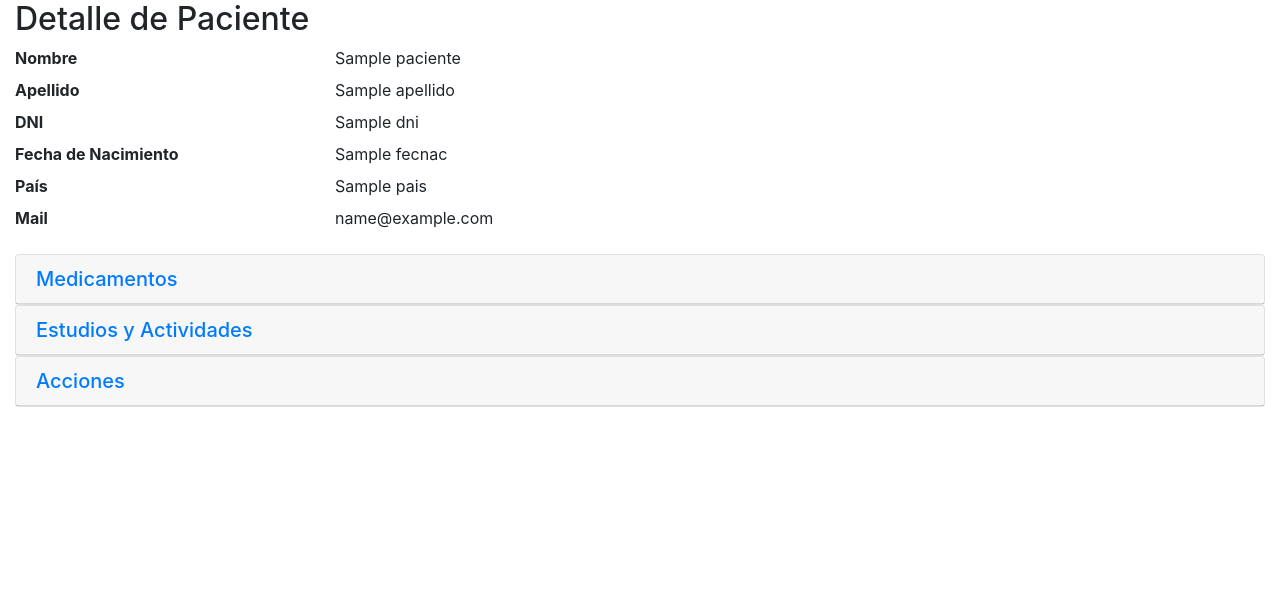
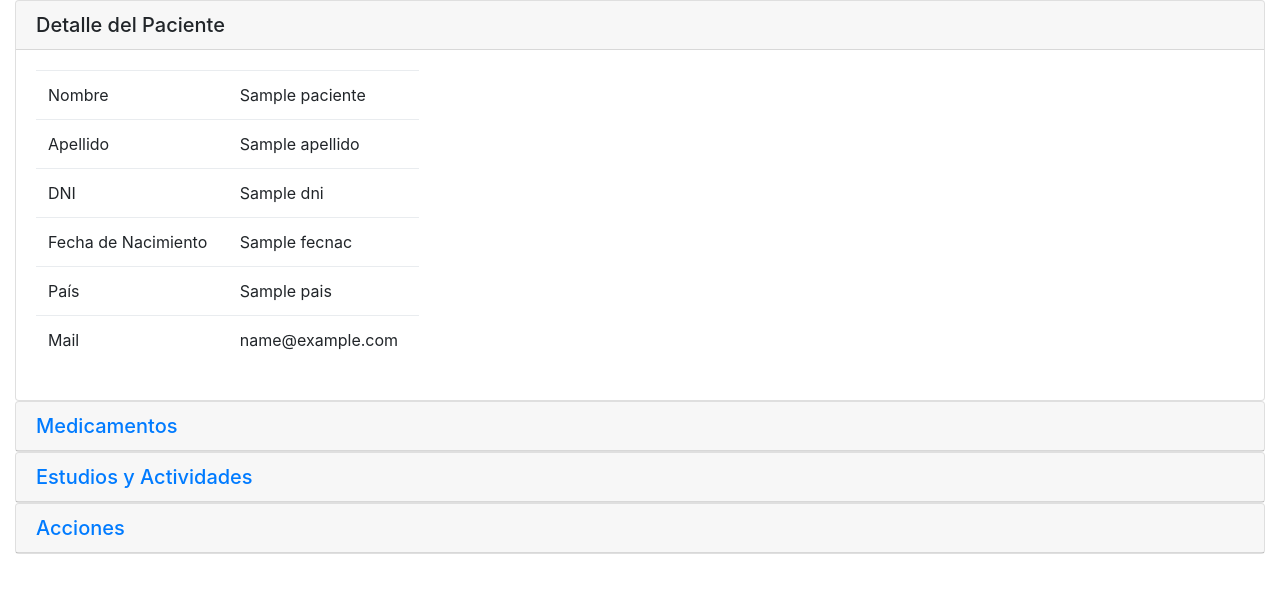
Before and after one commit to nachochiappe/tr, a Django app: template templates/pacientes/paciente_detail.html in a window 1280 px wide. Shown: the top 593 px of the page. Run offline with Django 3.2, Linux system fonts and the light colour scheme; the template is opened without the code that fills it: most values are stand-ins (such as "Sample title", 1, 10 or a date in 2020); some libraries are stand-ins or nearby versions.

Commit message:
Mejoras en la visualización

```diff
--- a/templates/pacientes/paciente_detail.html
+++ b/templates/pacientes/paciente_detail.html
@@ -1,32 +1,49 @@
 {% extends 'base.html' %}
 
 {% block content %}
-    <div>
-    <h2>Detalle de Paciente</h2>
-
-    <dl class="row">
-        <dt class="col-sm-3">Nombre</dt>
-        <dd class="col-sm-9">{{ object.paciente.nombre }}</dd>
-        <dt class="col-sm-3">Apellido</dt>
-        <dd class="col-sm-9">{{ object.paciente.apellido }}</dd>
-        <dt class="col-sm-3">DNI</dt>
-        <dd class="col-sm-9">{{ object.paciente.dni }}</dd>
-        <dt class="col-sm-3">Fecha de Nacimiento</dt>
-        <dd class="col-sm-9">{{ object.paciente.fecnac }}</dd>
-        <dt class="col-sm-3">País</dt>
-        <dd class="col-sm-9">{{ object.paciente.pais }}</dd>
-        <dt class="col-sm-3">Mail</dt>
-        <dd class="col-sm-9">{{ object.paciente.mail }}</dd>
-    </dl>
+    <div class="card">
+        <h5 class="card-header">Detalle del Paciente</h5>
+        <div class="card-body">
+            <div class="row">
+                <div class="col-sm-4">
+                    <table class="table table-user-information">
+                        <tbody>
+                            <tr>
+                                <td>Nombre</td>
+                                <td>{{ object.paciente.nombre }}</td>
+                            </tr>
+                            <tr>
+                                <td>Apellido</td>
+                                <td>{{ object.paciente.apellido }}</td>
+                            </tr>
+                            <tr>
+                                <td>DNI</td>
+                                <td>{{ object.paciente.dni }}</td>
+                            </tr>
+                            <tr>
+                                <td>Fecha de Nacimiento</td>
+                                <td>{{ object.paciente.fecnac }}</td>
+                            </tr>
+                            <tr>
+                                <td>País</td>
+                                <td>{{ object.paciente.pais }}</td>
+                            </tr>
+                            <tr>
+                                <td>Mail</td>
+                                <td>{{ object.paciente.mail }}</td>
+                            </tr>
+                        </tbody>
+                    </table>
+                </div>
+            </div>
+        </div>
+        {% if request.user.is_staff %}
+        <div class="card-footer">
+            <button type="button" class="btn btn-info btn-sm">Editar Datos</button>
+            <button type="button" class="btn btn-danger btn-sm">Eliminar Paciente</button>
+        </div>
+        {% endif %}
     </div>
-
-{% if request.user.is_staff %}
-    <div>
-        <button type="button" class="btn btn-info btn-sm">Editar Datos</button>
-        <button type="button" class="btn btn-danger btn-sm">Eliminar Paciente</button>
-        </br></br>
-    </div>
-{% endif %}
 
     <div id="accordion" role="tablist">
         <div class="card">
```
